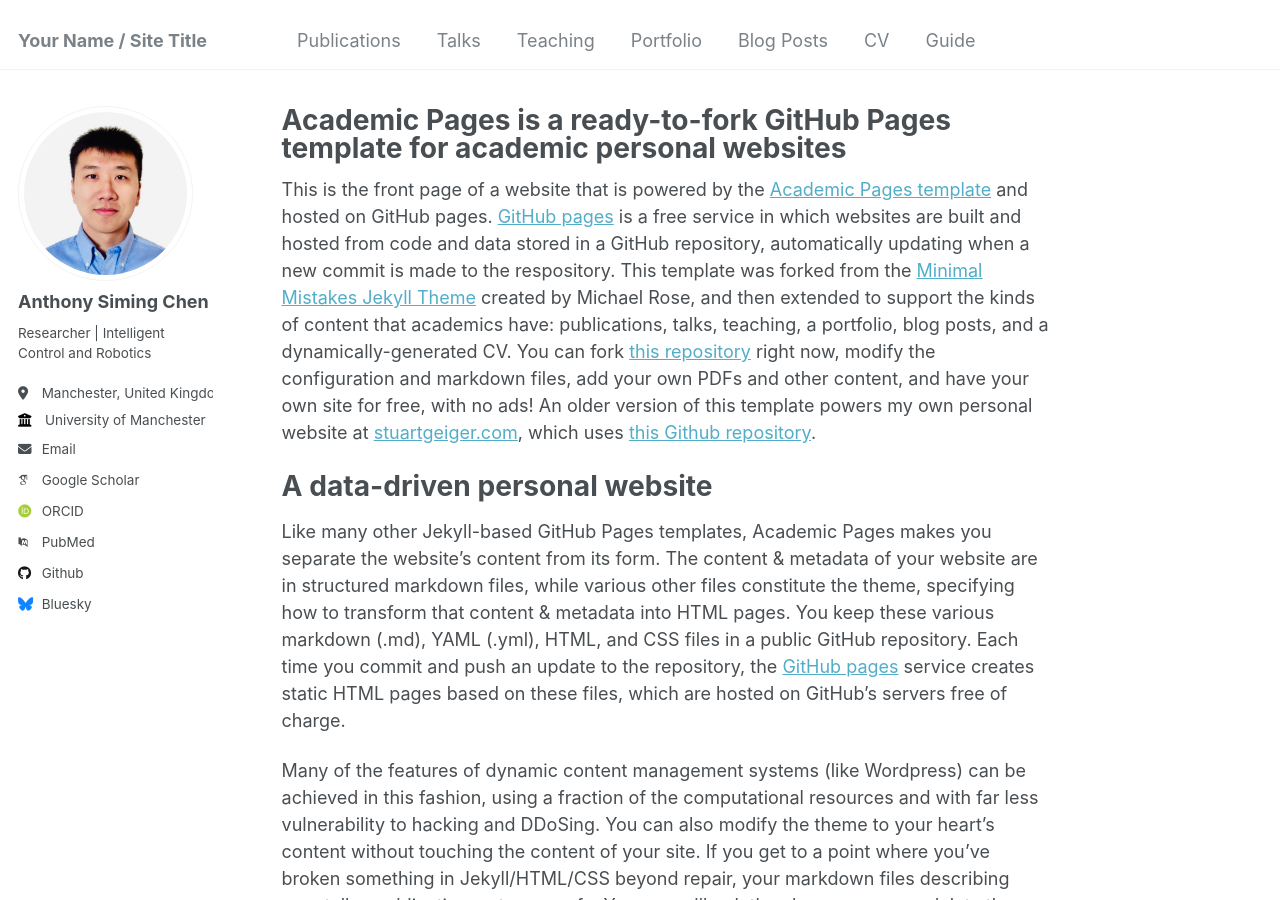
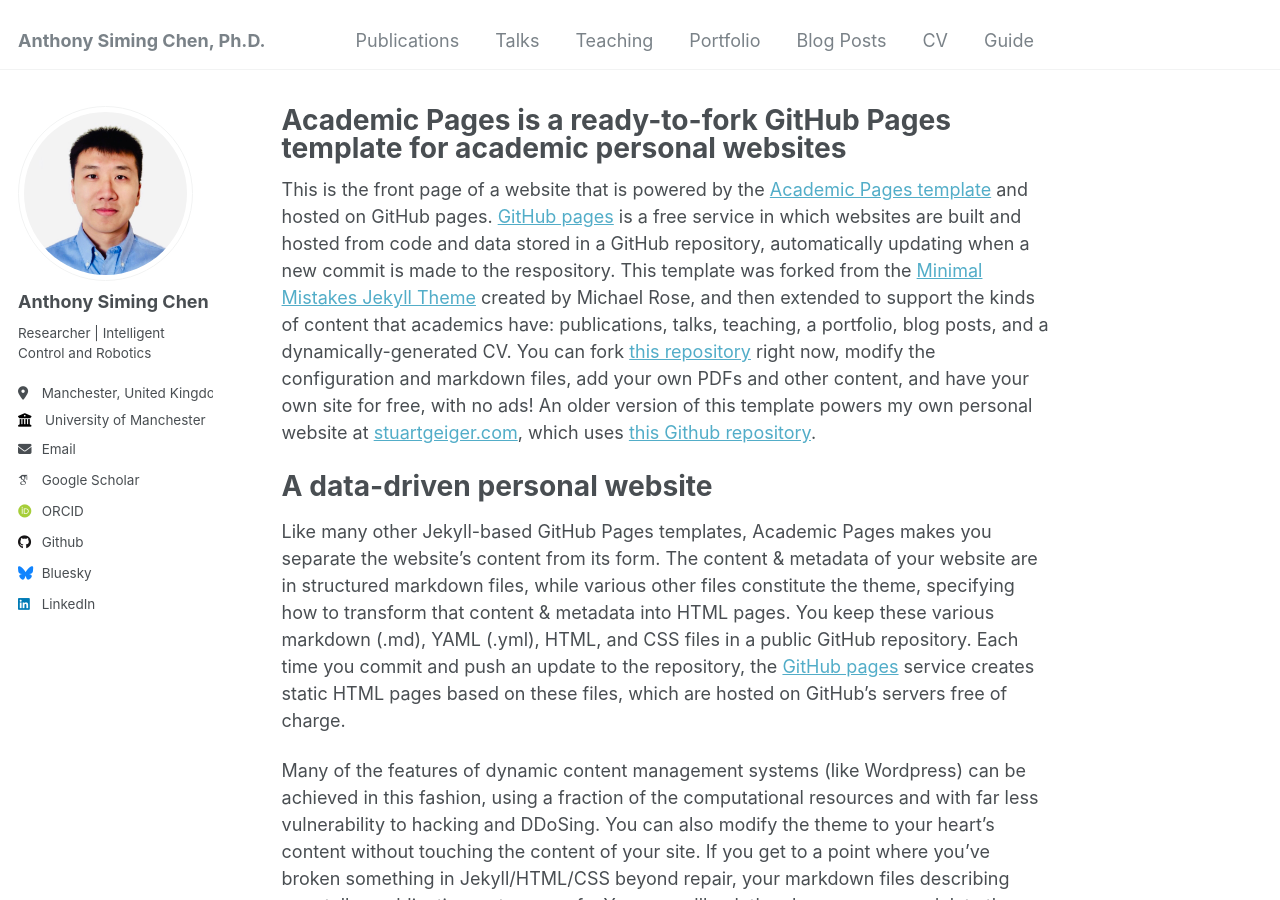
Before and after one commit to Anthony-S-Chen/Anthony-S-Chen.github.io, a Jekyll site: the page built from _pages/about.md, in a window 1280 px wide and 900 px high. Built offline with Jekyll 4.4.1, drawn with Linux system fonts in a browser that asks for light colours; some web fonts are replaced.

Commit message:
Update _config.yml

```diff
--- a/_config.yml
+++ b/_config.yml
@@ -8,7 +8,7 @@
 
 # Basic Site Settings
 locale                   : "en-US"
-title                    : "Your Name / Site Title"
+title                    : "Anthony Siming Chen, Ph.D."
 title_separator          : "-"
 name                     : &name "Your Name"
 description              : &description "personal description"
@@ -32,18 +32,18 @@ author:
 
   # Academic websites
   arxiv            : # URL - Update with the correct link to your profile
-  googlescholar    : "https://scholar.google.com/citations?user=PS_CX0AAAAAJ"
+  googlescholar    : "https://scholar.google.co.uk/citations?user=uAHIA1wAAAAJ&hl=en&inst=8574086807289546695&oi=ao"
   impactstory      : # URL
-  orcid            : "http://orcid.org/yourorcidurl"
+  orcid            : "https://orcid.org/0000-0001-8940-7250"
   semantic         : # URL
-  pubmed           : "https://www.ncbi.nlm.nih.gov/pubmed/?term=john+snow"
+  pubmed           : # "https://www.ncbi.nlm.nih.gov/pubmed/?term=john+snow"
   researchgate     : # URL
 
   # Repositories and software development
   bitbucket        : # Username - Update with your username on the site
   codepen          : # Username
   dribbble         : # Username
-  github           : "academicpages"
+  github           : "Anthony-S-Chen"
   kaggle           : # Username
   stackoverflow    : # User number or user number and name (i.e., use "1" or "1/jeff-atwood")
 
@@ -57,7 +57,7 @@ author:
   keybase          : # Username
   instagram        : # Username
   lastfm           : # Username
-  linkedin         : # Username
+  linkedin         : "https://www.linkedin.com/in/anthony-siming-chen/"# Username
   mastodon         : # URL
   medium           : # URL
   pinterest        : # Username
```
